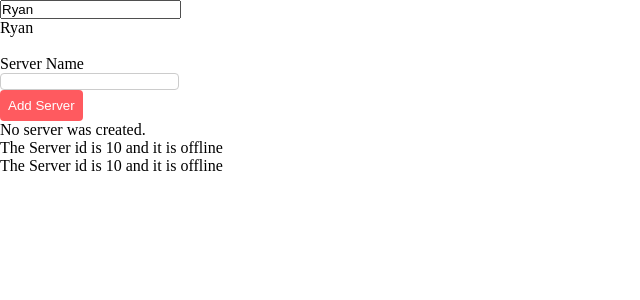
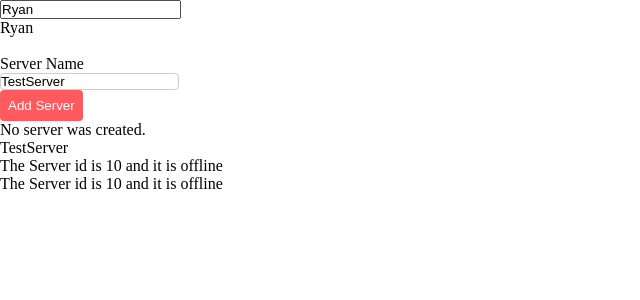
Before and after one commit to ryanwpb/angular-tutorial, an Angular app: page / in a window 1280 px wide. Shown: the top 300 px of the page, without its empty margins (0-640 px from the left). Built offline with nearby package versions, Linux system fonts and the light colour scheme.

Commit message:
Working with two way with directives.

```diff
--- a/src/app/servers/servers.component.html
+++ b/src/app/servers/servers.component.html
@@ -1,5 +1,5 @@
 <label for="input primary">Server Name</label>
-<input type="text" class="input-primary" (input)="onUpdateServerName($event)" />
+<input type="text" class="input-primary" [(ngModel)]="serverName" />
 <button
   class="btn btn-primary"
   [disabled]="!allowNewServer"
--- a/src/app/servers/servers.component.ts
+++ b/src/app/servers/servers.component.ts
@@ -8,7 +8,7 @@ import { Component, OnInit } from '@angular/core';
 export class ServersComponent implements OnInit {
   allowNewServer = false;
   serverCreationStatus = 'No server was created.';
-  serverName = '';
+  serverName = 'TestServer';
   constructor() {
     setTimeout(() => {
       this.allowNewServer = true;
```
